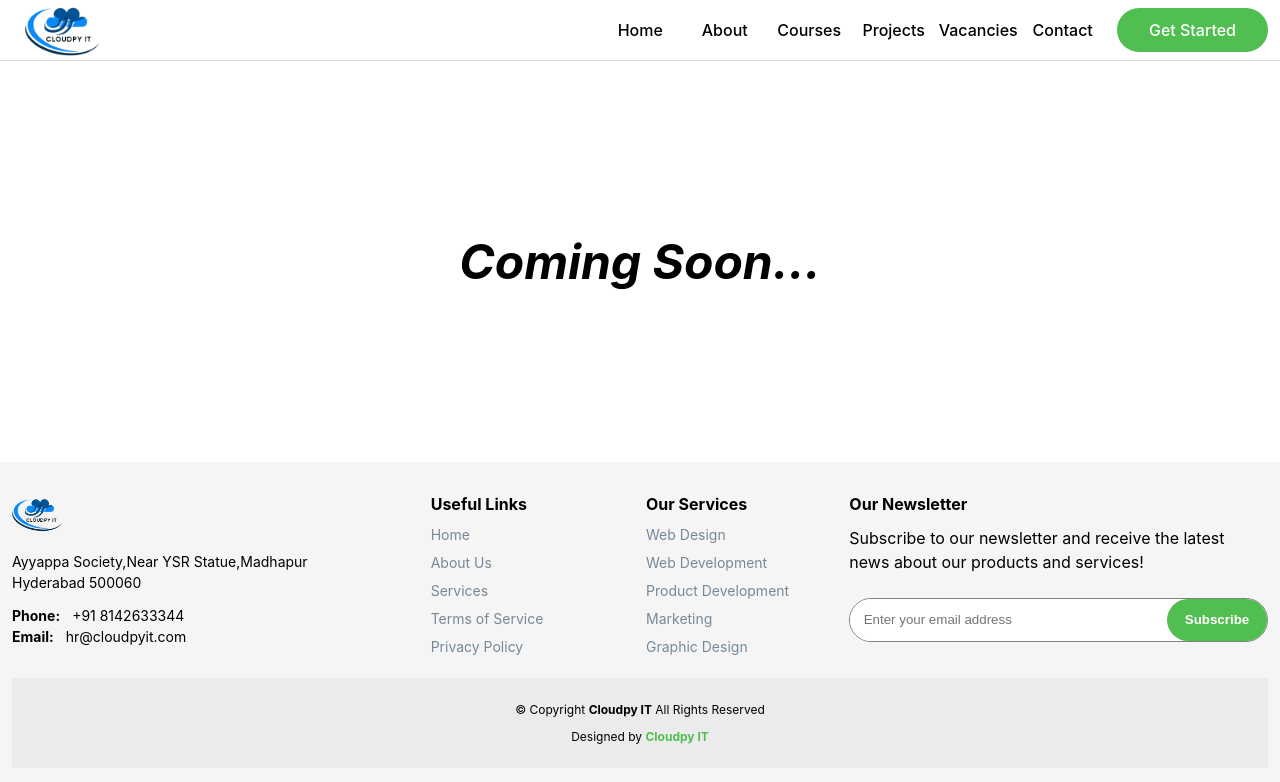
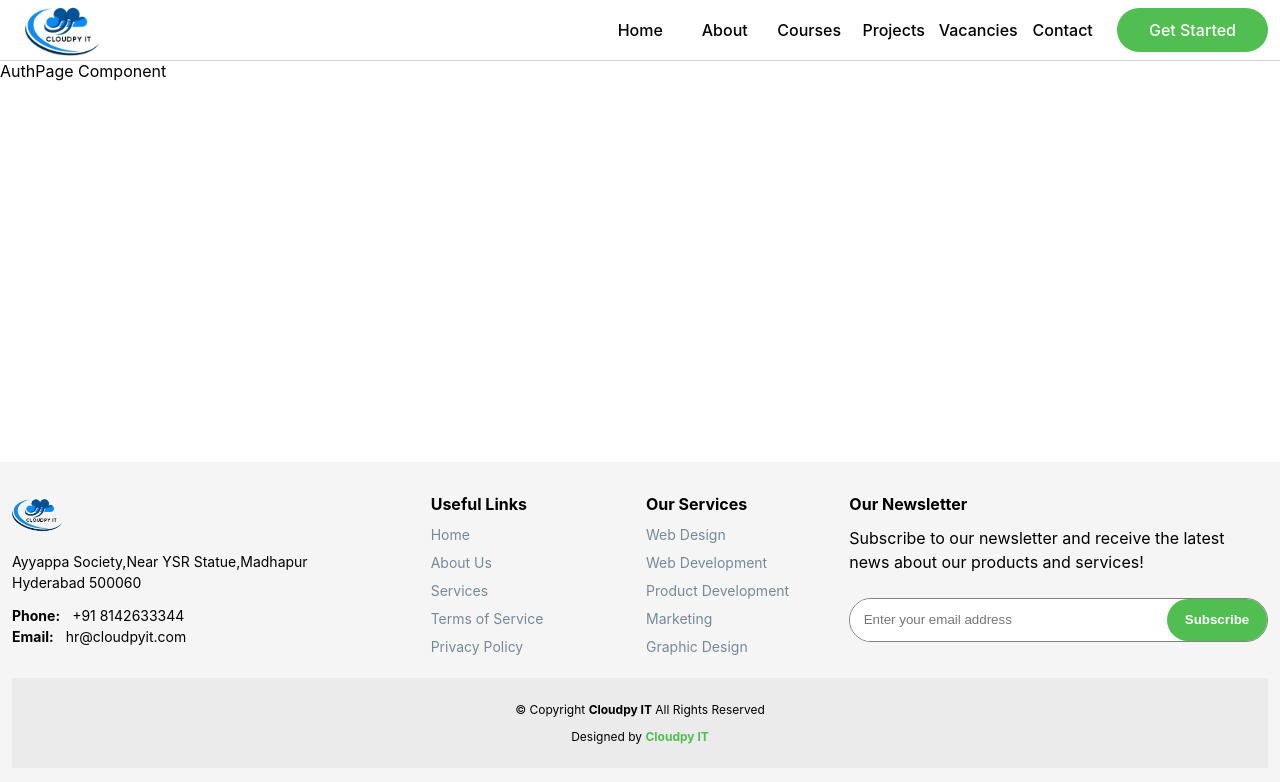
Before and after one commit to AVIRENI-CHANDAN/cloudpyit, a React (Create React App) app in the folder cloudpyit/: page /auth in a window 1280 px wide. Shown: the top 782 px of the page. Built offline with nearby package versions, Linux system fonts and the light colour scheme.

Commit message:
Authentication page created and added the routes.

```diff
--- a/cloudpyit/src/components/AppContainer/AppContainer.js
+++ b/cloudpyit/src/components/AppContainer/AppContainer.js
@@ -1,6 +1,7 @@
 import React from 'react';
 import { Route, Routes } from 'react-router-dom';
 import AboutPage from '../AboutPage/AboutPage';
+import AuthPage from '../AuthPage/AuthPage';
 import ContactPage from '../ContactPage/ContactPage';
 import CoursesPage from '../CoursesPage/CoursesPage';
 import Footer from '../Footer/Footer';
@@ -22,6 +23,7 @@ class AppContainer extends React.Component {
             <Route path="/projects" element={<ProjectPage />} />
             <Route path="/vacancies" element={<VacancyPage />} />
             <Route path="/contact" element={<ContactPage />} />
+            <Route path="/auth" element={<AuthPage />} />
             <Route path="*" element={<NotFound />} />
           </Routes>
         </div>
--- /dev/null
+++ b/cloudpyit/src/components/AuthPage/AuthPage.js
@@ -0,0 +1,18 @@
+import React from 'react';
+import styles from './AuthPage.module.scss';
+
+class AuthPage extends React.Component {
+  render() {
+    return (
+      <div className={styles.AuthPage}>
+        AuthPage Component
+      </div>
+    );
+  }
+}
+
+AuthPage.propTypes = {};
+
+AuthPage.defaultProps = {};
+
+export default AuthPage;
--- /dev/null
+++ b/cloudpyit/src/components/AuthPage/AuthPage.module.scss
@@ -0,0 +1 @@
+.AuthPage {}
```
Also changed, not shown: cloudpyit/src/components/AuthPage/AuthPage.lazy.js (added, +11 -0 lines).
